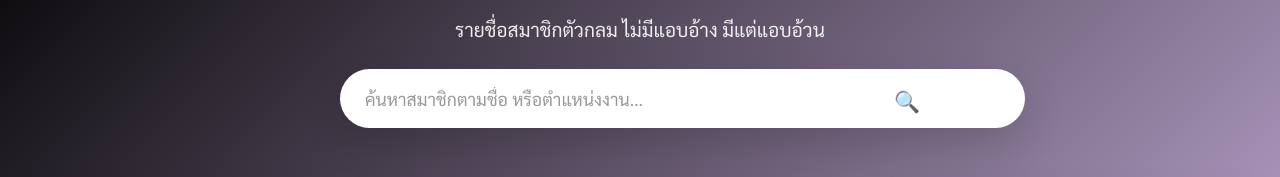
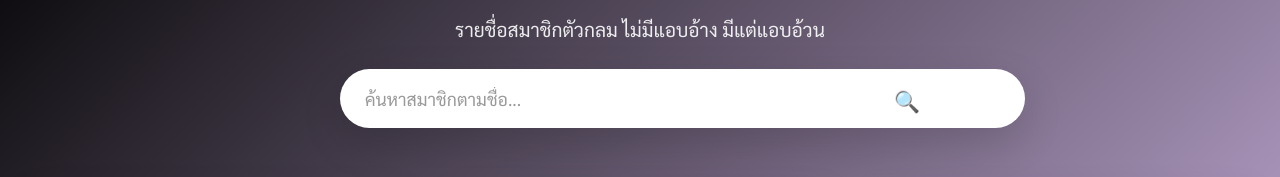
Before and after one commit to Khwanchanok123/line-up, a plain HTML site: page index.html in a window 1280 px wide. Shown: the part 145-322 px from the top of the page. Drawn offline with Linux system fonts and the light colour scheme.

Commit message:
Update index.html

```diff
--- a/index.html
+++ b/index.html
@@ -18,7 +18,7 @@
             <p>รายชื่อสมาชิกตัวกลม ไม่มีแอบอ้าง มีแต่แอบอ้วน</p>
 
             <div class="search-container">
-                <input type="text" class="search-box" id="searchBox" placeholder="ค้นหาสมาชิกตามชื่อ หรือตำแหน่งงาน...">
+                <input type="text" class="search-box" id="searchBox" placeholder="ค้นหาสมาชิกตามชื่อ...">
                 <button class="clear-search" id="clearSearch">×</button>
                 <div class="search-icon">🔍</div>
             </div>
```
